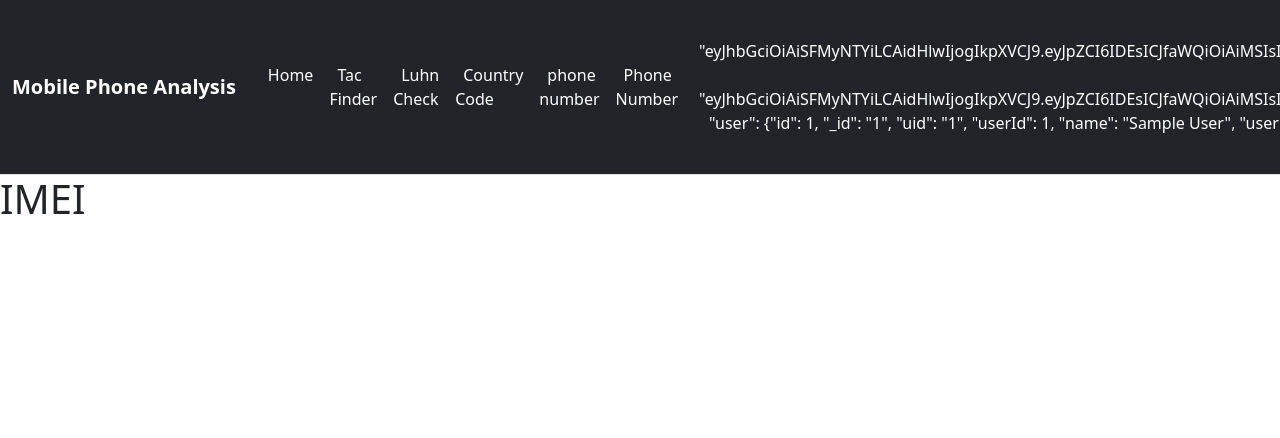
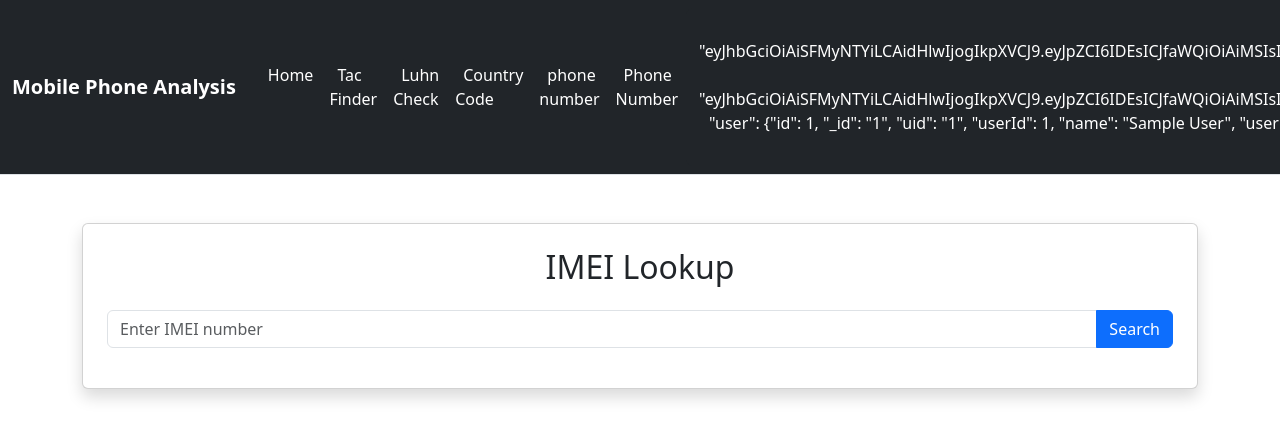
Before and after one commit to Yogesh187/Yogesh187.github.io, a React (Create React App) app: page /Pages/IMEI in a window 1280 px wide. Shown: the top 438 px of the page. Built offline with nearby package versions, Linux system fonts and the light colour scheme; sample sign-in values are in the browser's storage.

Commit message:
imei changes

```diff
--- a/src/Pages/IMEI.js
+++ b/src/Pages/IMEI.js
@@ -1,7 +1,79 @@
-import React from 'react'
+import React, { useState } from "react";
+import axios from "axios";
+import "bootstrap/dist/css/bootstrap.min.css";
 
 export const IMEIFinder = () => {
+  const [imei, setImei] = useState("");
+  const [result, setResult] = useState(null);
+  const [error, setError] = useState("");
+  const [searched, setSearched] = useState(false);
+
+  const handleSearch = async () => {
+    setSearched(true);
+    setError("");
+    setResult(null);
+
+    if (!imei || imei.length < 14) {
+      setError("Please enter a valid IMEI number (minimum 14 digits).");
+      return;
+    }
+
+    try {
+      const response = await axios.post("http://127.0.0.1:8000/api/tools/analyze-imei/", {
+        imei: imei,
+      });
+
+      setResult(response.data);
+    } catch (err) {
+      console.error(err);
+      setError(
+        err.response?.data?.error || "Something went wrong. Please try again."
+      );
+    }
+  };
+
   return (
-    <div><h1>IMEI</h1></div>
-  )
-}
+    <div className="container mt-5">
+      <div className="card shadow p-4">
+        <h2 className="text-center mb-4">IMEI Lookup</h2>
+        <div className="input-group mb-3">
+          <input
+            type="text"
+            className="form-control"
+            placeholder="Enter IMEI number"
+            value={imei}
+            onChange={(e) => setImei(e.target.value)}
+          />
+          <button className="btn btn-primary" onClick={handleSearch}>
+            Search
+          </button>
+        </div>
+
+        {searched && error && (
+          <div className="alert alert-danger text-center">{error}</div>
+        )}
+
+        {searched && result && (
+          <table className="table table-bordered table-striped mt-4">
+            <thead className="table-dark text-center">
+              <tr>
+                <th>IMEI</th>
+                <th>Brand</th>
+                <th>Device</th>
+              </tr>
+            </thead>
+            <tbody className="text-center">
+              <tr>
+                <td>{result.imei}</td>
+                <td>{result.brand}</td>
+                <td>{result.device}</td>
+              </tr>
+            </tbody>
+          </table>
+        )}
+      </div>
+    </div>
+  );
+};
+
+export default IMEIFinder;
```
